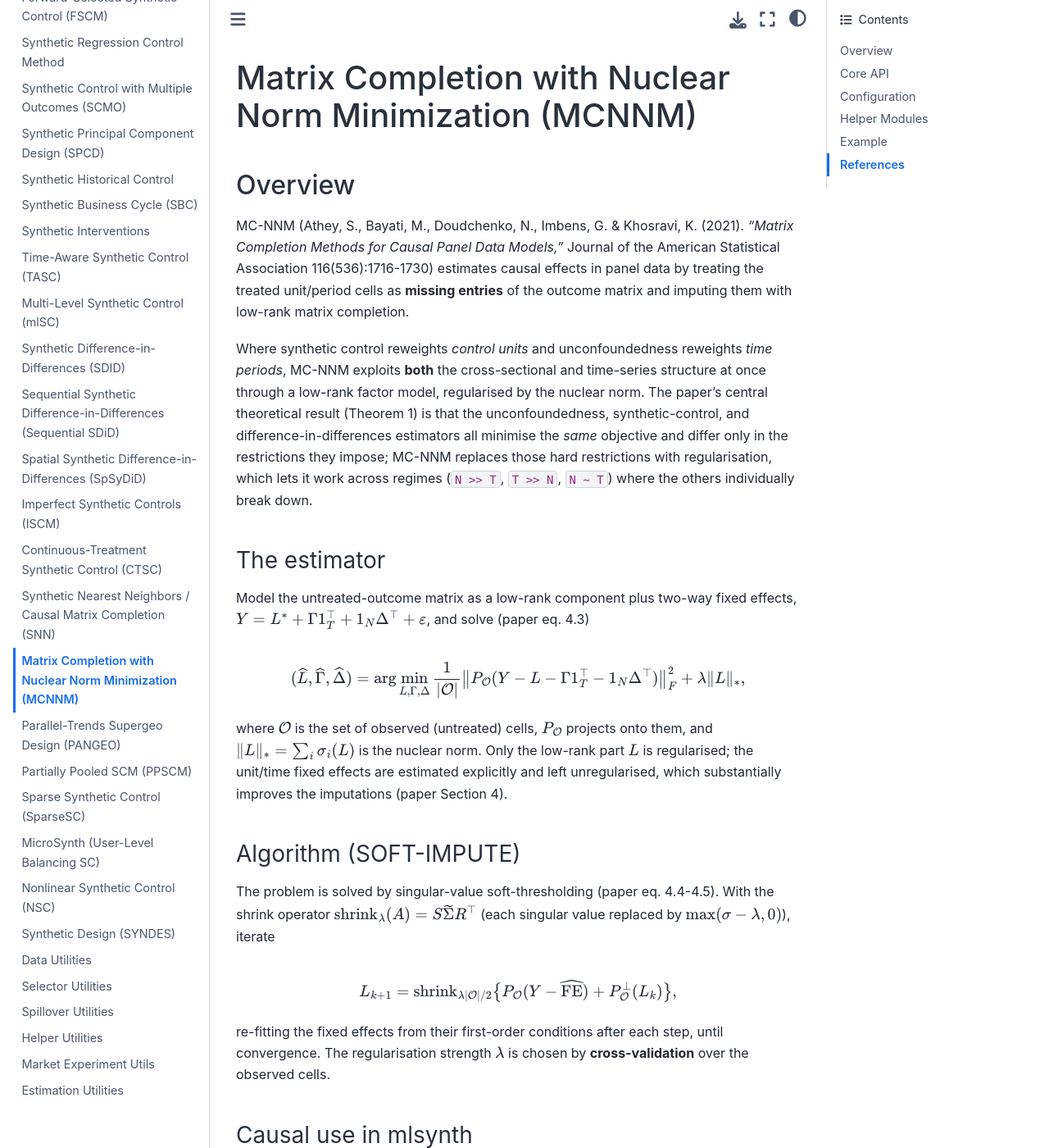
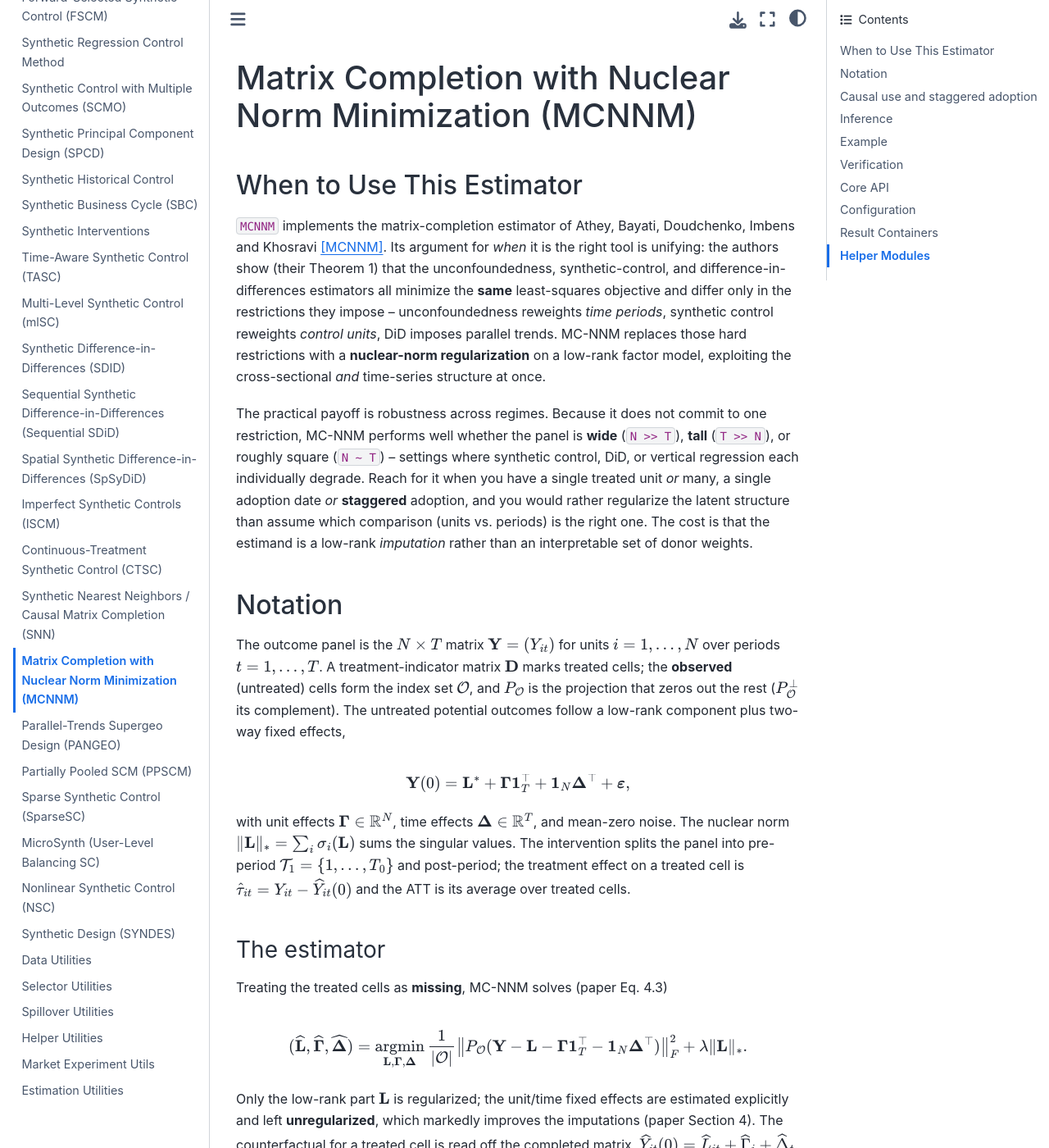
Before and after one commit to jgreathouse9/mlsynth, a Sphinx documentation site: the page built from docs/mcnnm.rst, in a window 1280 px wide and 1400 px high. Shown: the whole window at 82% size. Built offline with Sphinx 7.4.7 and the Sphinx Book theme 1.1.4, drawn with Linux system fonts in a browser that asks for light colours; pages that are not in the unit, such as notebooks, are missing from menus; some of the changed text lies outside the part shown.

Commit message:
Add files via upload

```diff
--- a/docs/mcnnm.rst
+++ b/docs/mcnnm.rst
@@ -3,98 +3,197 @@
 
 .. currentmodule:: mlsynth
 
-Overview
+When to Use This Estimator
+--------------------------
+
+``MCNNM`` implements the matrix-completion estimator of Athey, Bayati,
+Doudchenko, Imbens and Khosravi [MCNNM]_. Its argument for *when* it is the
+right tool is unifying: the authors show (their Theorem 1) that the
+unconfoundedness, synthetic-control, and difference-in-differences estimators
+all minimize the **same** least-squares objective and differ only in the
+restrictions they impose -- unconfoundedness reweights *time periods*,
+synthetic control reweights *control units*, DiD imposes parallel trends.
+MC-NNM replaces those hard restrictions with a **nuclear-norm regularization**
+on a low-rank factor model, exploiting the cross-sectional *and* time-series
+structure at once.
+
+The practical payoff is robustness across regimes. Because it does not commit
+to one restriction, MC-NNM performs well whether the panel is **wide**
+(``N >> T``), **tall** (``T >> N``), or roughly square (``N ~ T``) -- settings
+where synthetic control, DiD, or vertical regression each individually
+degrade. Reach for it when you have a single treated unit *or* many, a single
+adoption date *or* **staggered** adoption, and you would rather regularize the
+latent structure than assume which comparison (units vs. periods) is the right
+one. The cost is that the estimand is a low-rank *imputation* rather than an
+interpretable set of donor weights.
+
+Notation
 --------
 
-MC-NNM (Athey, S., Bayati, M., Doudchenko, N., Imbens, G. & Khosravi, K.
-(2021). *"Matrix Completion Methods for Causal Panel Data Models,"*
-Journal of the American Statistical Association 116(536):1716-1730)
-estimates causal effects in panel data by treating the treated
-unit/period cells as **missing entries** of the outcome matrix and
-imputing them with low-rank matrix completion.
-
-Where synthetic control reweights *control units* and unconfoundedness
-reweights *time periods*, MC-NNM exploits **both** the cross-sectional
-and time-series structure at once through a low-rank factor model,
-regularised by the nuclear norm. The paper's central theoretical result
-(Theorem 1) is that the unconfoundedness, synthetic-control, and
-difference-in-differences estimators all minimise the *same* objective
-and differ only in the restrictions they impose; MC-NNM replaces those
-hard restrictions with regularisation, which lets it work across regimes
-(``N >> T``, ``T >> N``, ``N ~ T``) where the others individually break
-down.
-
-The estimator
-^^^^^^^^^^^^^
-
-Model the untreated-outcome matrix as a low-rank component plus two-way
-fixed effects, :math:`Y = L^* + \Gamma 1_T^\top + 1_N \Delta^\top +
-\varepsilon`, and solve (paper eq. 4.3)
+The outcome panel is the :math:`N \times T` matrix :math:`\mathbf{Y} = (Y_{it})`
+for units :math:`i = 1, \ldots, N` over periods :math:`t = 1, \ldots, T`. A
+treatment-indicator matrix :math:`\mathbf{D}` marks treated cells; the
+**observed** (untreated) cells form the index set :math:`\mathcal{O}`, and
+:math:`P_{\mathcal{O}}` is the projection that zeros out the rest
+(:math:`P_{\mathcal{O}}^{\perp}` its complement). The untreated potential
+outcomes follow a low-rank component plus two-way fixed effects,
 
 .. math::
 
-   (\widehat L, \widehat\Gamma, \widehat\Delta)
-     = \arg\min_{L, \Gamma, \Delta}
-       \frac{1}{|\mathcal{O}|}
-       \bigl\| P_\mathcal{O}(Y - L - \Gamma 1_T^\top
-                             - 1_N \Delta^\top) \bigr\|_F^2
-       + \lambda \|L\|_*,
+   \mathbf{Y}(0) = \mathbf{L}^{*} + \boldsymbol{\Gamma}\mathbf{1}_T^{\top}
+       + \mathbf{1}_N \boldsymbol{\Delta}^{\top} + \boldsymbol{\varepsilon},
 
-where :math:`\mathcal{O}` is the set of observed (untreated) cells,
-:math:`P_\mathcal{O}` projects onto them, and :math:`\|L\|_* =
-\sum_i \sigma_i(L)` is the nuclear norm. Only the low-rank part
-:math:`L` is regularised; the unit/time fixed effects are estimated
-explicitly and left unregularised, which substantially improves the
-imputations (paper Section 4).
+with unit effects :math:`\boldsymbol{\Gamma} \in \mathbb{R}^N`, time effects
+:math:`\boldsymbol{\Delta} \in \mathbb{R}^T`, and mean-zero noise. The nuclear
+norm :math:`\|\mathbf{L}\|_{*} = \sum_i \sigma_i(\mathbf{L})` sums the singular
+values. The intervention splits the panel into pre-period
+:math:`\mathcal{T}_1 = \{1, \ldots, T_0\}` and post-period; the treatment effect
+on a treated cell is :math:`\hat\tau_{it} = Y_{it} - \widehat{Y}_{it}(0)` and the
+ATT is its average over treated cells.
 
-Algorithm (SOFT-IMPUTE)
-^^^^^^^^^^^^^^^^^^^^^^^
+The estimator
+~~~~~~~~~~~~~
 
-The problem is solved by singular-value soft-thresholding (paper
-eq. 4.4-4.5). With the shrink operator
-:math:`\mathrm{shrink}_\lambda(A) = S \widetilde\Sigma R^\top` (each
-singular value replaced by :math:`\max(\sigma - \lambda, 0)`), iterate
+Treating the treated cells as **missing**, MC-NNM solves (paper Eq. 4.3)
 
 .. math::
 
-   L_{k+1} = \mathrm{shrink}_{\lambda|\mathcal{O}|/2}
-     \bigl\{ P_\mathcal{O}(Y - \widehat{\mathrm{FE}})
-             + P_\mathcal{O}^\perp(L_k) \bigr\},
+   (\widehat{\mathbf{L}}, \widehat{\boldsymbol{\Gamma}}, \widehat{\boldsymbol{\Delta}})
+     = \operatorname*{argmin}_{\mathbf{L}, \boldsymbol{\Gamma}, \boldsymbol{\Delta}}
+       \frac{1}{|\mathcal{O}|}
+       \bigl\| P_{\mathcal{O}}(\mathbf{Y} - \mathbf{L}
+         - \boldsymbol{\Gamma}\mathbf{1}_T^{\top}
+         - \mathbf{1}_N\boldsymbol{\Delta}^{\top}) \bigr\|_F^2
+       + \lambda \|\mathbf{L}\|_{*}.
 
-re-fitting the fixed effects from their first-order conditions after each
-step, until convergence. The regularisation strength :math:`\lambda` is
-chosen by **cross-validation** over the observed cells.
+Only the low-rank part :math:`\mathbf{L}` is regularized; the unit/time fixed
+effects are estimated explicitly and left **unregularized**, which markedly
+improves the imputations (paper Section 4). The counterfactual for a treated
+cell is read off the completed matrix,
+:math:`\widehat{Y}_{it}(0) = \widehat{L}_{it} + \widehat\Gamma_i + \widehat\Delta_t`.
 
-Causal use in mlsynth
-^^^^^^^^^^^^^^^^^^^^^^^
+Algorithm (SOFT-IMPUTE)
+~~~~~~~~~~~~~~~~~~~~~~~
 
-The :class:`MCNNM` estimator marks the treated post-treatment cells as
-missing, imputes their untreated potential outcomes by MC-NNM, and forms
-the treatment effect as observed minus imputed:
-:math:`\widehat\tau_{it} = Y_{it} - \widehat Y_{it}(0)`, aggregated to the
-ATT over the treated cells.
+The problem is solved by singular-value soft-thresholding [Mazumder2010]_
+(paper Eq. 4.4-4.5). With the shrink operator
+:math:`\mathrm{shrink}_\lambda(\mathbf{A}) = \mathbf{S}\,\widetilde{\boldsymbol{\Sigma}}\,\mathbf{R}^{\top}`
+(each singular value replaced by :math:`\max(\sigma - \lambda, 0)`), iterate
 
-Staggered adoption
-^^^^^^^^^^^^^^^^^^
+.. math::
 
-MC-NNM handles **staggered adoption** natively -- units adopting at
-different (irreversible) times produce a "staircase" of missing cells,
-which the mask-based imputation fills directly (paper Section 3.1.2; this
-is MC-NNM's main advantage over fixed-rank interactive-fixed-effects
-methods). Adoption times are detected with
+   \mathbf{L}_{k+1} = \mathrm{shrink}_{\lambda|\mathcal{O}|/2}
+       \bigl\{ P_{\mathcal{O}}(\mathbf{Y} - \widehat{\mathrm{FE}})
+               + P_{\mathcal{O}}^{\perp}(\mathbf{L}_k) \bigr\},
+
+re-fitting the fixed effects from their first-order conditions after each step
+until convergence. The regularization strength :math:`\lambda` is chosen by
+**cross-validation** over the observed cells (an ``n_lambda``-point grid,
+``n_folds`` folds).
+
+Assumptions and remarks
+~~~~~~~~~~~~~~~~~~~~~~~~
+
+*Assumption 1 (low rank + two-way effects).* The untreated outcomes are a
+low-rank matrix plus unit and time fixed effects, with mean-zero idiosyncratic
+noise. *Remark.* This is the single structural assumption that subsumes the
+others: a rank-:math:`r` factor model nests interactive fixed effects, while the
+explicit two-way effects absorb additive unit/time shifts so the nuclear-norm
+penalty only has to recover the *interaction* structure.
+
+*Assumption 2 (missingness / no anticipation).* Treatment makes a cell's
+untreated outcome missing; the observed (untreated) cells are informative for
+the missing ones, and there is no anticipation. *Remark.* Staggered adoption
+produces a "staircase" of missing cells, which the mask-based completion fills
+directly -- MC-NNM's main advantage over fixed-rank interactive-fixed-effects
+methods that need a rectangular treated block.
+
+*Assumption 3 (regularization rate).* :math:`\lambda` shrinks at the rate the
+theory prescribes so the completion is consistent; in practice it is selected by
+cross-validation on held-out observed cells. *Remark.* Choosing :math:`\lambda`
+too small overfits noise into :math:`\mathbf{L}`; too large over-shrinks and
+biases the imputed counterfactual toward the fixed-effects-only fit.
+
+*Assumption 4 (jackknife inference).* The leave-one-control refits are
+approximately exchangeable, so their dispersion estimates the ATT's sampling
+variability. *Remark.* MC-NNM has no closed-form standard error; ``mlsynth``
+follows the matrix-completion literature in using a jackknife (see *Inference*).
+
+Causal use and staggered adoption
+---------------------------------
+
+``MCNNM`` marks the treated post-treatment cells as missing, imputes their
+untreated outcomes, and forms :math:`\hat\tau_{it} = Y_{it} - \widehat{Y}_{it}(0)`,
+aggregated to the ATT over treated cells. Adoption times are detected with
 :func:`mlsynth.utils.datautils.dataprep`, and the result exposes two
 staggered-aware aggregations beyond the overall ATT:
 
 * ``cohort_att`` -- ``{adoption_time: ATT}`` for each adoption cohort.
-* ``event_study`` -- ``{relative_time: average effect}``, with effects
-  re-centred on each unit's own adoption date (negative keys are
-  pre-adoption placebo / fit-quality checks, ~0; non-negative keys are the
-  dynamic treatment effects).
+* ``event_study`` -- ``{relative_time: average effect}``, re-centred on each
+  unit's own adoption date (negative keys are pre-adoption fit checks, ~0;
+  non-negative keys are the dynamic effects).
 
-With multiple adoption times, ``display_graphs=True`` draws an
-**event-study** plot (effect vs time relative to adoption) rather than the
-single-treatment-line trajectory, so cohorts at different event times are
-not blended on a calendar axis.
+With multiple adoption times, ``display_graphs=True`` draws an **event-study**
+plot (effect vs. time-since-adoption) rather than a single calendar trajectory,
+so cohorts at different event times are not blended.
+
+Inference
+---------
+
+Setting ``inference=True`` runs a **leave-one-control jackknife** for the ATT:
+drop one control unit, refit at the cross-validation-selected :math:`\lambda`,
+recompute the ATT, and form
+:math:`\widehat{\mathrm{se}}^2 = \tfrac{q-1}{q}\sum_{q}(\hat\tau_q - \bar\tau)^2`
+over the ``q`` control-deletions, with a Wald interval at level ``alpha``. This
+is a standard inference for matrix-completion estimators (no analytic SE
+exists); it captures donor-pool uncertainty. The interval is returned on
+:class:`~mlsynth.utils.mcnnm_helpers.structures.MCNNMInference` (``se``, ``ci``).
+
+Example
+-------
+
+Proposition 99 -- California's 1988 tobacco-control program. MC-NNM imputes
+California's post-1988 counterfactual per-capita cigarette sales by matrix
+completion and reports the ATT; with ``display_graphs=True`` it draws the
+observed-vs-counterfactual chart.
+
+.. code-block:: python
+
+   import pandas as pd
+   from mlsynth import MCNNM
+
+   url = ("https://raw.githubusercontent.com/jgreathouse9/mlsynth/"
+          "refs/heads/main/basedata/smoking_data.csv")
+   df = pd.read_csv(url)
+
+   res = MCNNM({
+       "df": df, "outcome": "cigsale", "treat": "Proposition 99",
+       "unitid": "state", "time": "year",
+       "inference": True,          # jackknife ATT SE / CI
+       "display_graphs": True,     # observed vs MC-NNM counterfactual
+   }).fit()
+
+   print(f"ATT (avg 1989-2000) = {res.att:+.2f} packs/capita")
+   lo, hi = res.inference.ci
+   print(f"jackknife 95% CI    = [{lo:+.2f}, {hi:+.2f}]")
+   print(f"gap by 2000         = {res.att_by_period[2000]:+.2f}")
+   print(f"selected lambda     = {res.best_lambda:.2f}")
+
+Verification
+------------
+
+.. note::
+
+   **Empirical (Proposition 99).** MC-NNM imputes a near-exact California
+   pre-treatment fit and an average ATT of about :math:`-20` packs per capita,
+   widening to roughly :math:`-30` by 2000 -- consistent with Abadie, Diamond &
+   Hainmueller [ABADIE2010]_ and with the synthetic-control / SNN estimates
+   elsewhere in ``mlsynth``. The jackknife confidence interval excludes zero.
+
+   **Regime robustness.** Because MC-NNM regularizes rather than restricts, the
+   same estimator runs unchanged on wide (``N >> T``), tall (``T >> N``) and
+   square panels and on staggered adoption, where the unconfoundedness / SC /
+   DiD special cases (paper Theorem 1) individually break down.
 
 Core API
 --------
@@ -111,80 +210,42 @@
    :members:
    :undoc-members:
 
+Result Containers
+-----------------
+
+``MCNNM.fit()`` returns a
+:class:`~mlsynth.utils.mcnnm_helpers.structures.MCNNMResults`: the ATT, the
+completed counterfactual matrix and per-cell effects, ``att_by_period``,
+``cohort_att`` and ``event_study`` aggregations, the low-rank factors
+(``unit_factors``, ``time_factors``, ``singular_values``, ``rank``), the fixed
+effects, the CV-selected ``best_lambda``, implied (non-unique) donor weights,
+and -- when requested -- the
+:class:`~mlsynth.utils.mcnnm_helpers.structures.MCNNMInference` jackknife.
+
+.. automodule:: mlsynth.utils.mcnnm_helpers.structures
+   :members:
+   :undoc-members:
+   :show-inheritance:
+
 Helper Modules
 --------------
+
+Data preparation -- the DataFrame touchpoint: pivots to the outcome matrix and
+the observed/treated masks.
+
+.. automodule:: mlsynth.utils.mcnnm_helpers.setup
+   :members:
+   :undoc-members:
+
+The SOFT-IMPUTE completion solver and the cross-validation over :math:`\lambda`.
 
 .. automodule:: mlsynth.utils.mcnnm_helpers.completion
    :members:
    :undoc-members:
 
-.. automodule:: mlsynth.utils.mcnnm_helpers.setup
-   :members:
-   :undoc-members:
+Run loop: completion, ATT and staggered aggregations, factor decomposition, and
+the jackknife.
 
 .. automodule:: mlsynth.utils.mcnnm_helpers.pipeline
    :members:
    :undoc-members:
-
-.. automodule:: mlsynth.utils.mcnnm_helpers.structures
-   :members:
-   :undoc-members:
-
-Example
--------
-
-Proposition 99 -- California's 1988 tobacco-control program. MC-NNM
-imputes California's post-1988 counterfactual per-capita cigarette sales
-by matrix completion and reports the ATT; with ``display_graphs=True`` it
-draws the observed-vs-counterfactual chart.
-
-.. code-block:: python
-
-   import pandas as pd
-
-   from mlsynth import MCNNM
-
-   file = (
-       "https://raw.githubusercontent.com/jgreathouse9/mlsynth/"
-       "refs/heads/main/basedata/smoking_data.csv"
-   )
-   df = pd.read_csv(file)
-
-   res = MCNNM({
-       "df": df,
-       "outcome": "cigsale",
-       "treat": "Proposition 99",      # boolean treatment column
-       "unitid": "state",
-       "time": "year",
-       "inference": True,              # leave-one-control jackknife
-       "display_graphs": True,         # observed vs MC-NNM counterfactual
-   }).fit()
-
-   print(f"ATT (avg 1989-2000) = {res.att:+.2f} packs/capita")
-   lo, hi = res.inference.ci
-   print(f"jackknife 95% CI    = [{lo:+.2f}, {hi:+.2f}]")
-   print(f"gap by 2000         = {res.att_by_period[2000]:+.2f}")
-   print(f"selected lambda     = {res.best_lambda:.2f}")
-
-MC-NNM returns an average ATT of about ``-20`` packs/capita, widening to
-roughly ``-30`` by 2000, with a near-exact California pre-treatment fit --
-consistent with Abadie, Diamond & Hainmueller (2010) and with the SNN /
-synthetic-control estimates in mlsynth.
-
-References
-----------
-
-Abadie, A., Diamond, A., & Hainmueller, J. (2010). "Synthetic Control
-Methods for Comparative Case Studies." *Journal of the American
-Statistical Association* 105(490):493-505.
-
-Athey, S., Bayati, M., Doudchenko, N., Imbens, G., & Khosravi, K. (2021).
-"Matrix Completion Methods for Causal Panel Data Models." *Journal of the
-American Statistical Association* 116(536):1716-1730.
-
-Mazumder, R., Hastie, T., & Tibshirani, R. (2010). "Spectral
-Regularization Algorithms for Learning Large Incomplete Matrices."
-*Journal of Machine Learning Research* 11:2287-2322.
-
-Xu, Y. (2017). "Generalized Synthetic Control Method: Causal Inference
-with Interactive Fixed Effects Models." *Political Analysis* 25(1):57-76.
```
Also changed, not shown: docs/references.rst (+11 -0 lines).
